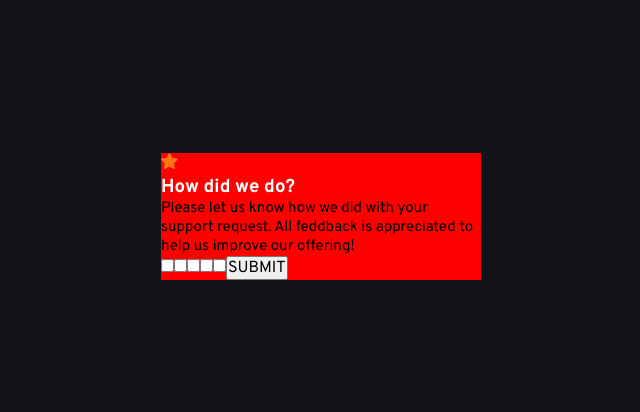
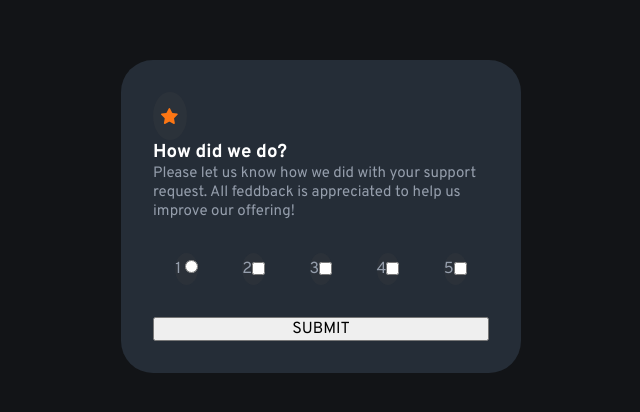
Before and after one commit to propellerhead42/interactive-rating-form, a Vue app: page / in a window 1280 px wide. Shown: the part 184-596 px from the top of the page, without its empty margins (319-959 px from the left). Built offline with nearby package versions, Linux system fonts and the light colour scheme.

Commit message:
created form and input

```diff
--- a/src/assets/scss/globals.scss
+++ b/src/assets/scss/globals.scss
@@ -1,5 +1,5 @@
 // Reset:
-*{
+* {
     box-sizing: border-box;
     margin: 0;
     padding: 0;
@@ -29,3 +29,4 @@
   $medium-grey: hsl(216, 12%, 54%);
   $dark-blue: hsl(213, 19%, 18%);
   $very-dark-blue: hsl(216, 12%, 8%);
+  $round-bgn-form:  rgba(71, 71, 71, 0.202);
--- a/src/components/RatingCard.vue
+++ b/src/components/RatingCard.vue
@@ -1,25 +1,53 @@
 <template>
   <section class="card rating-card">
-      <img src="../assets/images/icon-star.svg" alt="">
+      <div class="round-background">
+        <img src="../assets/images/icon-star.svg" alt="">
+      </div>
       <h3 class="heading-3">How did we do?</h3>
       <p class="main-p">
           Please let us know how we did with your support request. All feddback is appreciated to help us improve our offering!
       </p>
-      <form>
-        <input type="checkbox" class="main-p" value="1">
-        <input type="checkbox" class="main-p" value="2">
-        <input type="checkbox" class="main-p" value="3">
-        <input type="checkbox" class="main-p" value="4">
-        <input type="checkbox" class="main-p" value="5">
+      <form @submit.prevent="handleSubmit" class="card-rating-form">
+          <section class="checkbox-container">
+              <div class="checkbox-wrapper">
+                  <label class="main-p" >1
+                    <input type="radio" value="1">
+                  </label>
+              </div>
+                <div class="checkbox-wrapper">
+                    <label class="main-p" >2</label>
+                <input type="checkbox" value="2">
+              </div>
+              <div class="checkbox-wrapper">
+                  <label class="main-p" >3</label>
+                <input type="checkbox" value="3">
+              </div>
+              <div class="checkbox-wrapper">
+                  <label class="main-p" >4</label>
+                <input type="checkbox" value="4">
+              </div>
+              <div class="checkbox-wrapper">
+                  <label class="main-p" >5</label>
+                <input type="checkbox" value="5">
+              </div>
+          </section>
         <button type="submit">SUBMIT</button>
       </form>
-
   </section>
 </template>
 
 <script>
 export default {
-
+    data() {
+        return {
+            ratingValue: 0
+        }
+    },
+    methods: {
+        handleSubmit(e) {
+            console.log("submit", e);
+        }
+    }
 }
 </script>
 
@@ -27,12 +55,53 @@ export default {
 @import "../assets/scss/globals.scss";
 
 .card {
-    width: clamp(200px, 25%, 30%);
-    background: red;
+    width: clamp(270px, 200px + 30vw, 400px);
+    background: $dark-blue;
+    padding: 2rem;
+    border-radius: 2rem;
 }
 
 .heading-3 {
     color: $white;
 }
 
+.main-p {
+    color: $light-grey;
+}
+
+.card-rating-form {
+    display: flex;
+    flex-direction: column;
+}
+
+.round-background {
+    background-color: $round-bgn-form;
+    display: flex;
+    width: 10%;
+    display: flex;
+    justify-content: center;
+    padding: 1rem;
+    border-radius: 50%;
+}
+
+
+.checkbox-wrapper{
+    position: relative;
+    display: flex;
+    justify-content: center;
+    align-items: center;
+    background: $round-bgn-form;
+    border-radius: 50%;
+
+
+
+}
+
+.checkbox-container {
+    display: flex;
+    justify-content: space-around;
+    height: 2rem;
+    margin: 2rem 0;
+}
+
 </style>
```
